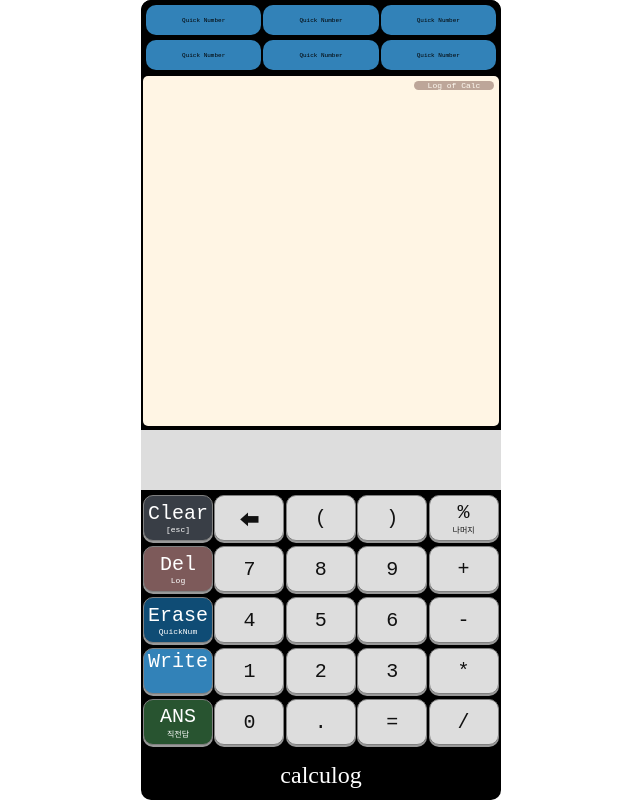
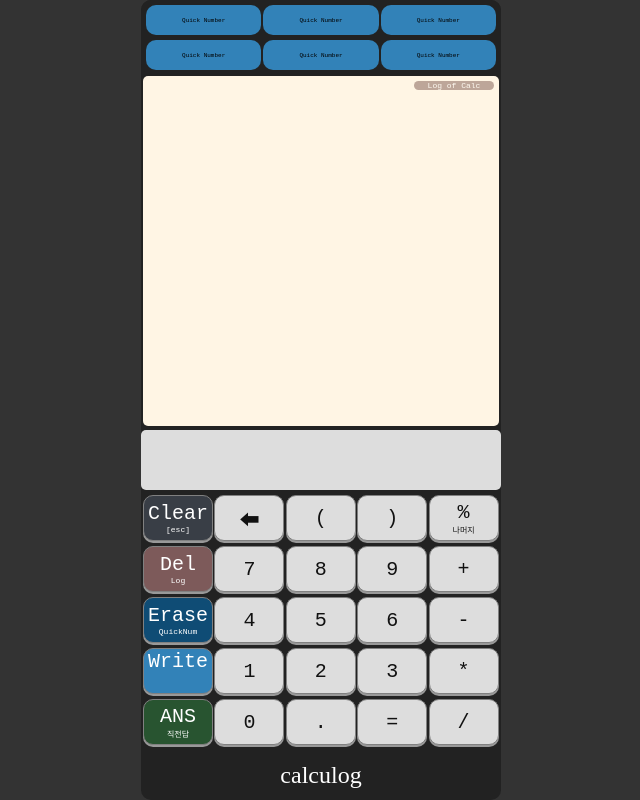
Before and after one commit to jacealan/calculog, a React (Create React App) app: page / in a window 1280 px wide. Shown: the whole page, without its empty margins (319-959 px from the left). Built offline with nearby package versions, Linux system fonts and the light colour scheme; some icons are missing; a web font is replaced by a local one.

Commit message:
fix design

```diff
--- a/src/App.css
+++ b/src/App.css
@@ -7,7 +7,7 @@
   height: 74px;
   padding: 5px;
   border-radius: 10px;
-  background-color: black;
+  background-color: #222;
   display: grid;
   grid-template-columns: 1fr 1fr 1fr;
   gap: 2px;
@@ -50,6 +50,7 @@
   width: 360px;
   height: 60px;
   margin-bottom: 5px;
+  border-radius: 5px;
   padding: 5px 10px;
   background-color: #ddd;
   color: black;
--- a/src/App.js
+++ b/src/App.js
@@ -273,7 +273,7 @@ function App() {
           width: 360px;
           height: ${document.documentElement.clientHeight}px;
           border-radius: 10px;
-          background-color: black;
+          background-color: #222;
           color: white;
           text-align: center;
         }
--- a/src/index.css
+++ b/src/index.css
@@ -15,6 +15,7 @@ body {
   -moz-osx-font-smoothing: grayscale;
   display: flex;
   justify-content: center;
+  background-color: #333;
 }
 
 code {
```
